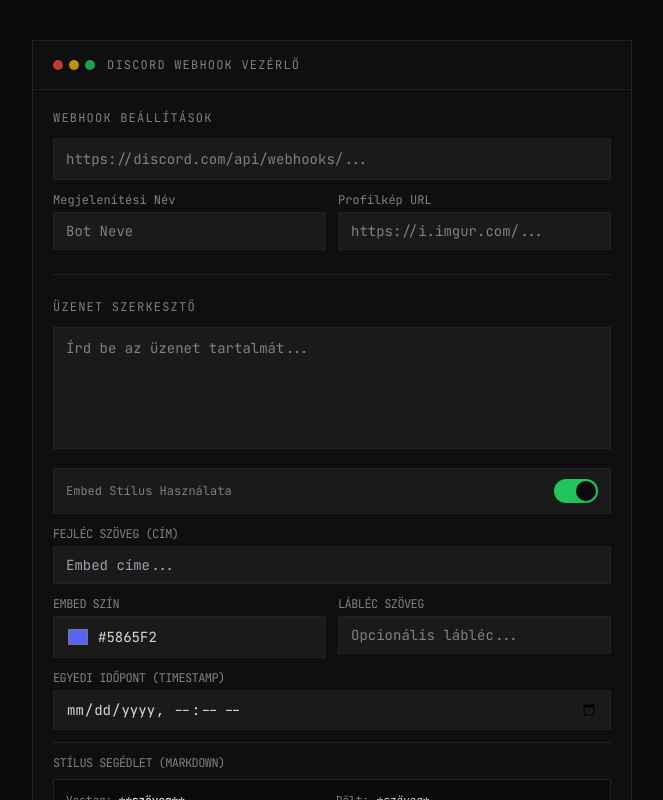
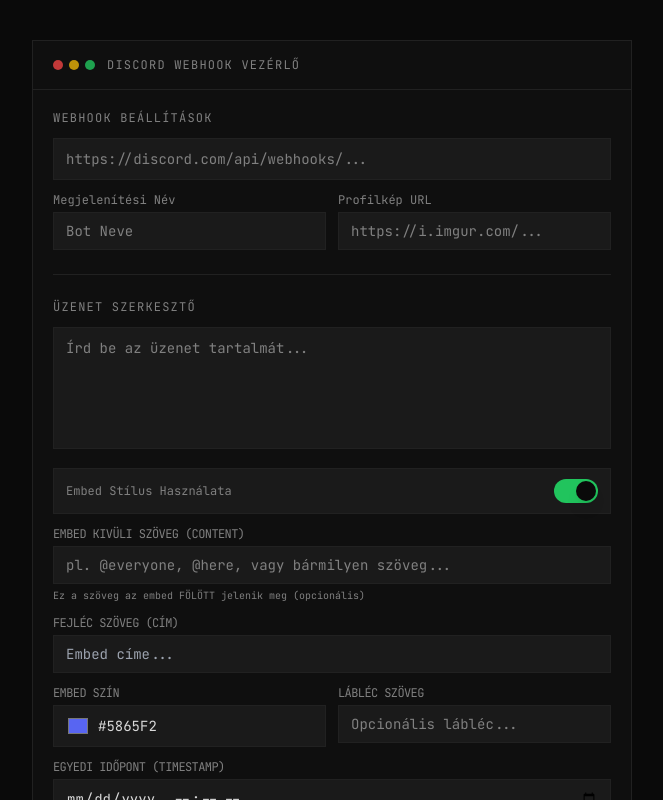
Before and after one commit to japankert22/webohohok, a Next.js app: page / in a window 1280 px wide. Both pictures are taken after a click on the label "Embed Stílus Használata". Shown: the top 800 px of the page, without its empty margins (308-971 px from the left). Built offline with nearby package versions, Linux system fonts and the light colour scheme.

Commit message:
Update message-composer.tsx

```diff
--- a/components/message-composer.tsx
+++ b/components/message-composer.tsx
@@ -13,8 +13,10 @@
   setLablecSzoveg: (v: string) => void
   fejlecSzoveg: string      // ÚJ
   setFejlecSzoveg: (v: string) => void
-  egyediIdopont: string     // ÚJ
+  egyediIdopont: string
   setEgyediIdopont: (v: string) => void
+  embedKulsoSzoveg: string
+  setEmbedKulsoSzoveg: (v: string) => void
 }
 
 export function UzenetSzerkeszto({
@@ -28,8 +30,10 @@
   setLablecSzoveg,
   fejlecSzoveg,         // ÚJ
   setFejlecSzoveg,      // ÚJ
-  egyediIdopont,        // ÚJ
-  setEgyediIdopont,     // ÚJ
+  egyediIdopont,
+  setEgyediIdopont,
+  embedKulsoSzoveg,
+  setEmbedKulsoSzoveg,
 }: UzenetSzerkesztoProps) {
   return (
     <section aria-label="Üzenet Szerkesztő">
@@ -67,7 +71,23 @@
 
             <div>
               <label className="block text-xs text-muted-foreground mb-1 uppercase tracking-tighter">
-                Fejléc Szöveg (Cím)
+                Embed Kiv&#252;li Sz&#246;veg (Content)
+              </label>
+              <input
+                type="text"
+                placeholder="pl. @everyone, @here, vagy b&#225;rmilyen sz&#246;veg..."
+                value={embedKulsoSzoveg}
+                onChange={(e) => setEmbedKulsoSzoveg(e.target.value)}
+                className="w-full bg-secondary border border-border px-3 py-2 text-sm text-foreground placeholder:text-muted-foreground focus:outline-none focus:ring-1 focus:ring-ring transition-colors"
+              />
+              <p className="text-[10px] text-muted-foreground mt-1">
+                {"Ez a sz\u00f6veg az embed F\u00d6L\u00d6TT jelenik meg (opcion\u00e1lis)"}
+              </p>
+            </div>
+
+            <div>
+              <label className="block text-xs text-muted-foreground mb-1 uppercase tracking-tighter">
+                Fejl&#233;c Sz&#246;veg (C&#237;m)
               </label>
               <input
                 type="text"
```
